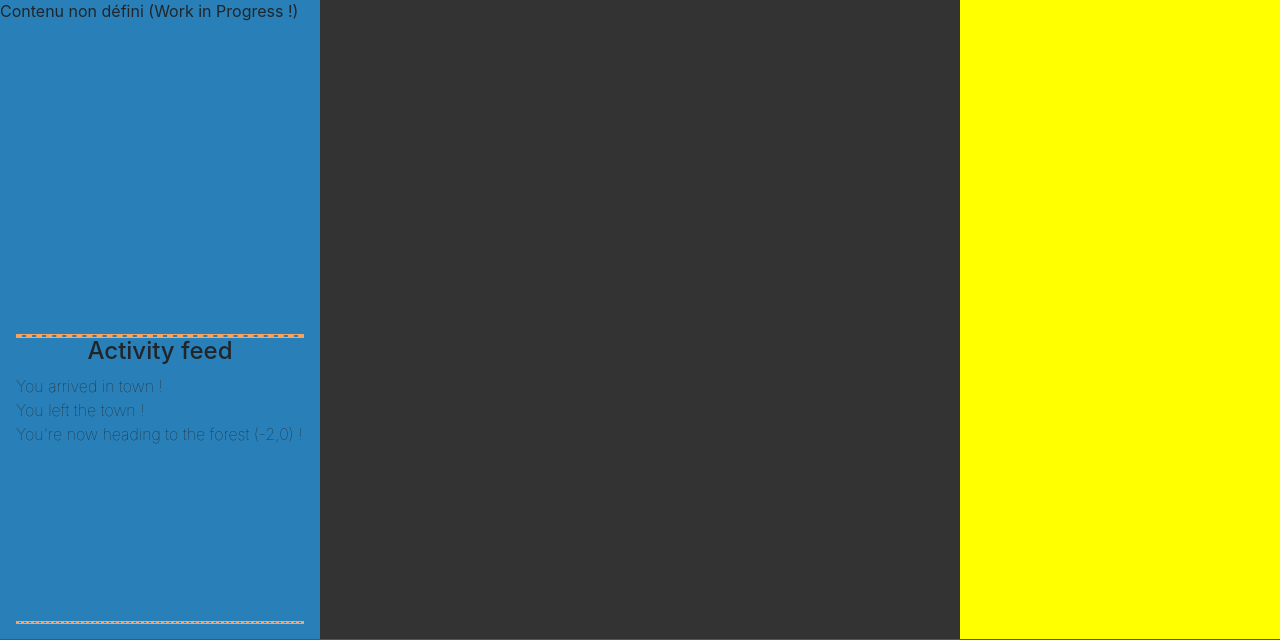
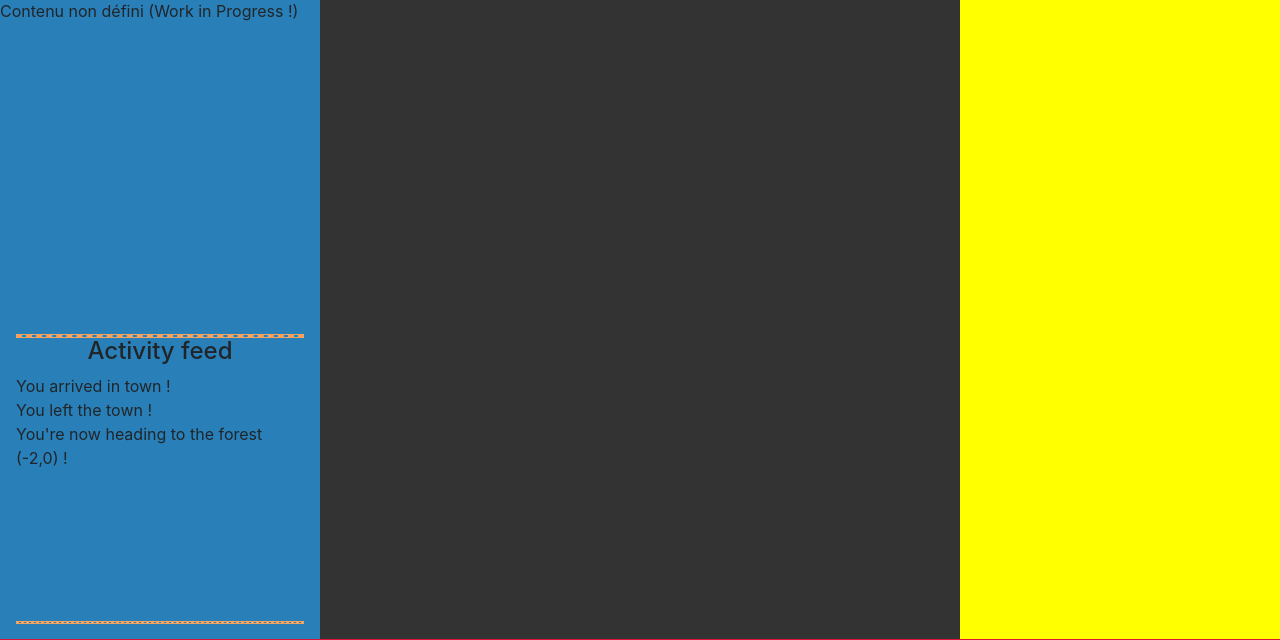
Before and after one commit to ProjetJavascript-Chalas-Pauletto/main, a PHP site: page / in a window 1280 px wide. Shown: the part 337-977 px from the top of the page. Run offline with PHP 8.4, Linux system fonts and the light colour scheme; some libraries are stand-ins or nearby versions.

Commit message:
Petits ajouts.

```diff
--- a/css/main.css
+++ b/css/main.css
@@ -59,8 +59,8 @@ Map
 ========================================================================== */
 
 #posPlayer {
-    border : 2px solid red;
-}
+     border : 2px solid red;
+ }
 
 
 /* ==========================================================================
@@ -359,8 +359,9 @@ html{
 }
 
 .logMessage{
-    font-weight: lighter ;
+    position: relative;
 }
+
 
 .gameMiddle{
     background: #333333;
--- a/js/main.js
+++ b/js/main.js
@@ -59,7 +59,7 @@
     }
 
     function displayOnLog(string) {
-        $('#log').append($('<div />').addClass('logMessage').html(string));
+        $('#log').append($('<div>').addClass('logMessage').html(string));
     }
     displayOnLog("You arrived in town !");
     displayOnLog("You left the town !");
```
